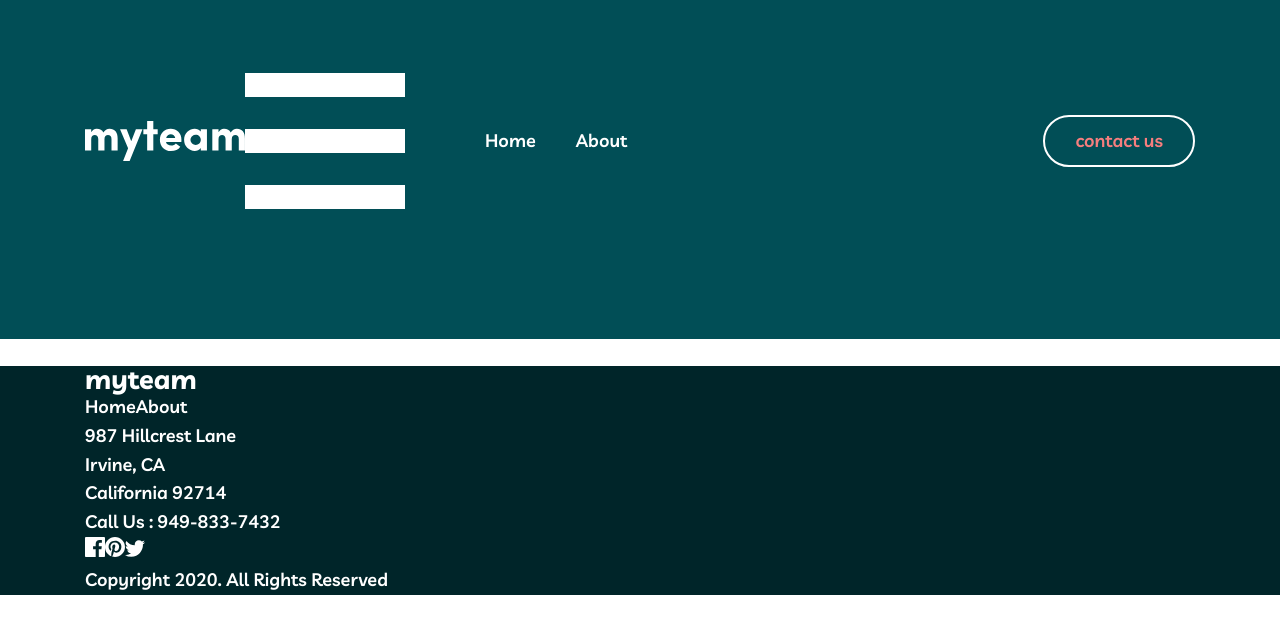
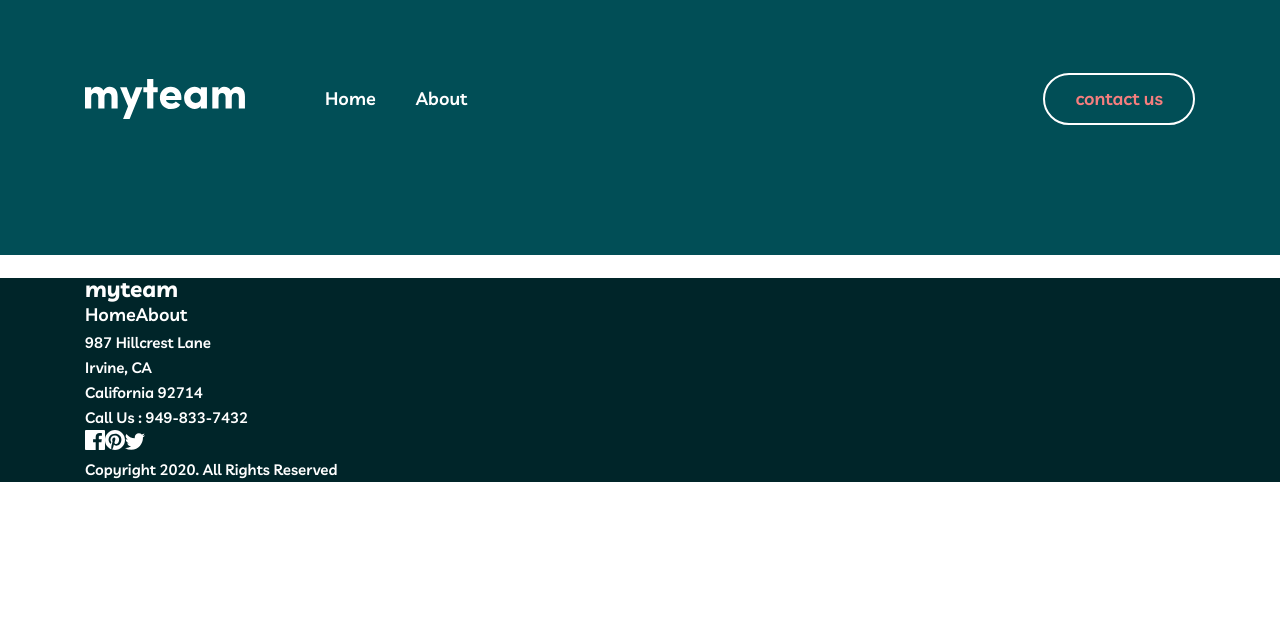
Before and after one commit to MorMarzan/myteam, a React (Vite) app: page /contact in a window 1280 px wide. Shown: the top 634 px of the page. Built offline with nearby package versions, Linux system fonts and the light colour scheme.

Commit message:
Add btn mixin

```diff
--- a/src/assets/styles/basics/_base.scss
+++ b/src/assets/styles/basics/_base.scss
@@ -7,17 +7,14 @@
 }
 
 html {
-    // font-family: montserrat;
     font-family: Livvic-SemiBold, sans-serif;
-    line-height: 1.6;
+    font-size: 15px;
+    line-height: lh(25px, 15px);
     color: $clrPrimary3;
 
 }
 
 body {
-    font-size: rem(18px);
-    margin: 0;
-    // max-width: 1024px;
     margin: 0;
 }
 
@@ -28,9 +25,31 @@ h4,
 h5,
 h6 {
     font-family: Livvic-Bold, sans-serif;
-    // margin: 0 0 0.6em;
+    line-height: 1;
     margin: 0;
-    line-height: 1;
+}
+
+h2 {
+    font-size: em(100px, 15px);
+}
+
+h3 {
+    font-size: em(64px, 15px);
+    line-height: lh(56px, 64px);
+}
+
+h4 {
+    font-size: em(48px, 15px);
+}
+
+h5,
+h6 {
+    font-size: em(18px, 15px);
+    line-height: lh(28px, 18px);
+}
+
+h6 {
+    font-family: Livvic-SemiBold, sans-serif;
 }
 
 
@@ -50,23 +69,15 @@ p {
 }
 
 a {
+    font-size: em(18px, 15px);
     text-decoration: none;
     color: $clrPrimary3
 }
 
 a:hover {
-    // text-decoration: underline;
     color: $clrPrimary2
 }
 
 .btn {
-    border: 2px $clrPrimary3 solid;
-    border-radius: $border-radius;
-    padding: 10px 30px;
-    transition: 1ms;
-
-    &:hover {
-        background-color: $clrPrimary3;
-        color: $clrSecondary-2;
-    }
+    @include btn();
 }
--- a/src/assets/styles/cmps/_app-header.scss
+++ b/src/assets/styles/cmps/_app-header.scss
@@ -3,11 +3,17 @@
     padding-block-start: 73px;
     padding-block-end: 130px;
 
-    img {
+    .logo {
         max-width: 160px;
     }
 
+    .hamburger {
+        margin-inline-start: auto;
+        max-width: 20px;
+    }
+
     nav {
+        // display: none;
         width: 100%;
 
         a:first-child {
--- a/src/assets/styles/pages/_home-page.scss
+++ b/src/assets/styles/pages/_home-page.scss
@@ -9,10 +9,6 @@
             align-items: end;
             column-gap: 200px;
             row-gap: 155px;
-
-            h2 {
-                font-size: rem(100px);
-            }
 
             p {
                 grid-row: 1;
@@ -37,7 +33,7 @@
         }
 
         h3 {
-            font-size: rem(48px);
+            // font-size: rem(48px);
         }
 
         .content {
--- a/src/assets/styles/setup/_functions.scss
+++ b/src/assets/styles/setup/_functions.scss
@@ -8,3 +8,7 @@
 @function em($pixels, $context: 16px) {
     @return calc(($pixels/$context) * 1em);
 }
+
+@function lh($pixels, $context: 16px) {
+    @return calc($pixels/$context);
+}
--- a/src/assets/styles/setup/_mixins.scss
+++ b/src/assets/styles/setup/_mixins.scss
@@ -1,6 +1,6 @@
 /* Breakpoint mixins */
 
-//mobilr only
+//mobile only
 @mixin for-mobile-layout {
     @media (max-width: calc($mobile-breakpoint + 40px)) {
         @content;
@@ -62,3 +62,54 @@
         }
     }
 }
+
+@mixin btn ($type: primary-light, $disabled: false) {
+    font-size: em(18px, 15px);
+    line-height: lh(28px, 18px);
+    padding: em(10px, 18px) em(30px, 18px);
+    border: 2px $clrPrimary3 solid;
+    border-radius: $border-radius;
+
+
+    transition: background-color 0.2s;
+    cursor: pointer;
+
+    @if $type ==secondary-light {
+        background-color: $clrPrimary3;
+        color: $clrSecondary-2;
+        border-color: $clrPrimary1;
+
+        &:hover {
+            background-color: $clrSecondary2;
+            color: $clrSecondary-2;
+        }
+    }
+
+    @else if $type ==darkish {
+        background-color: $clrPrimary3;
+        color: $clrSecondary-2;
+        border-color: $clrPrimary1;
+
+        &:hover {
+            background-color: $clrSecondary-1;
+            color: $clrPrimary3;
+        }
+    }
+
+    @else {
+        &:hover {
+            background-color: $clrPrimary3;
+            color: $clrSecondary-2;
+        }
+    }
+
+
+    @if $disabled ==true {
+        opacity: 0.25;
+        pointer-events: none;
+    }
+
+
+
+
+}
--- a/src/cmps/AppHeader.jsx
+++ b/src/cmps/AppHeader.jsx
@@ -10,8 +10,8 @@ export function AppHeader() {
         <header className="main-layout full app-header ">
 
             <div className="section-container flex align-center">
-                <img src={logo} alt="myteam logo" className="hamburger"></img>
-                <img src={hamburger} alt="hamburger"></img>
+                <img src={logo} alt="myteam logo" className="logo"></img>
+                {/* <img src={hamburger} alt="hamburger" className="hamburger"></img> */}
                 <nav className="flex align-center app-nav">
                     <NavLink to="/" >Home</NavLink>
                     <NavLink to="/about" >About</NavLink>
```
